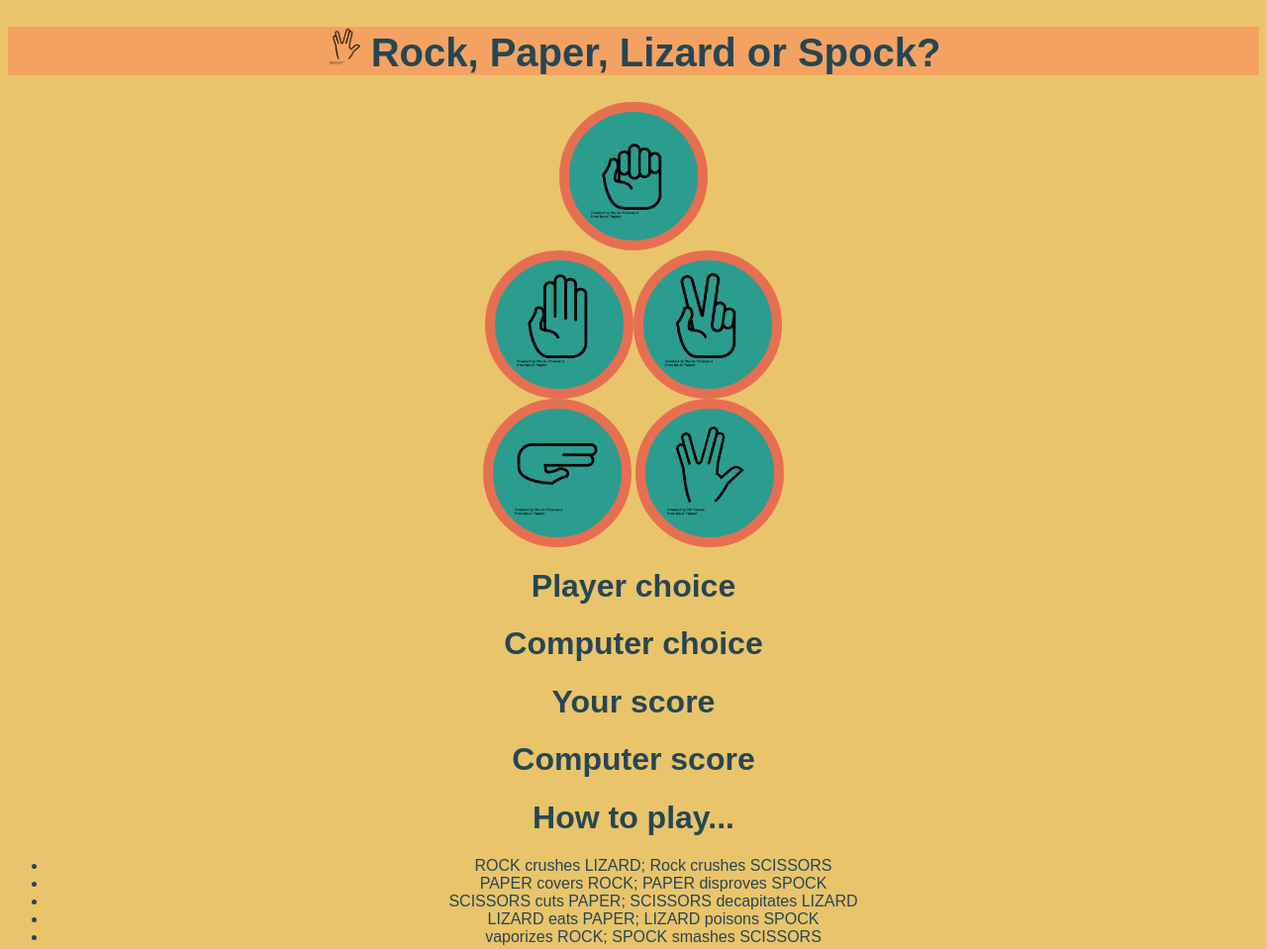
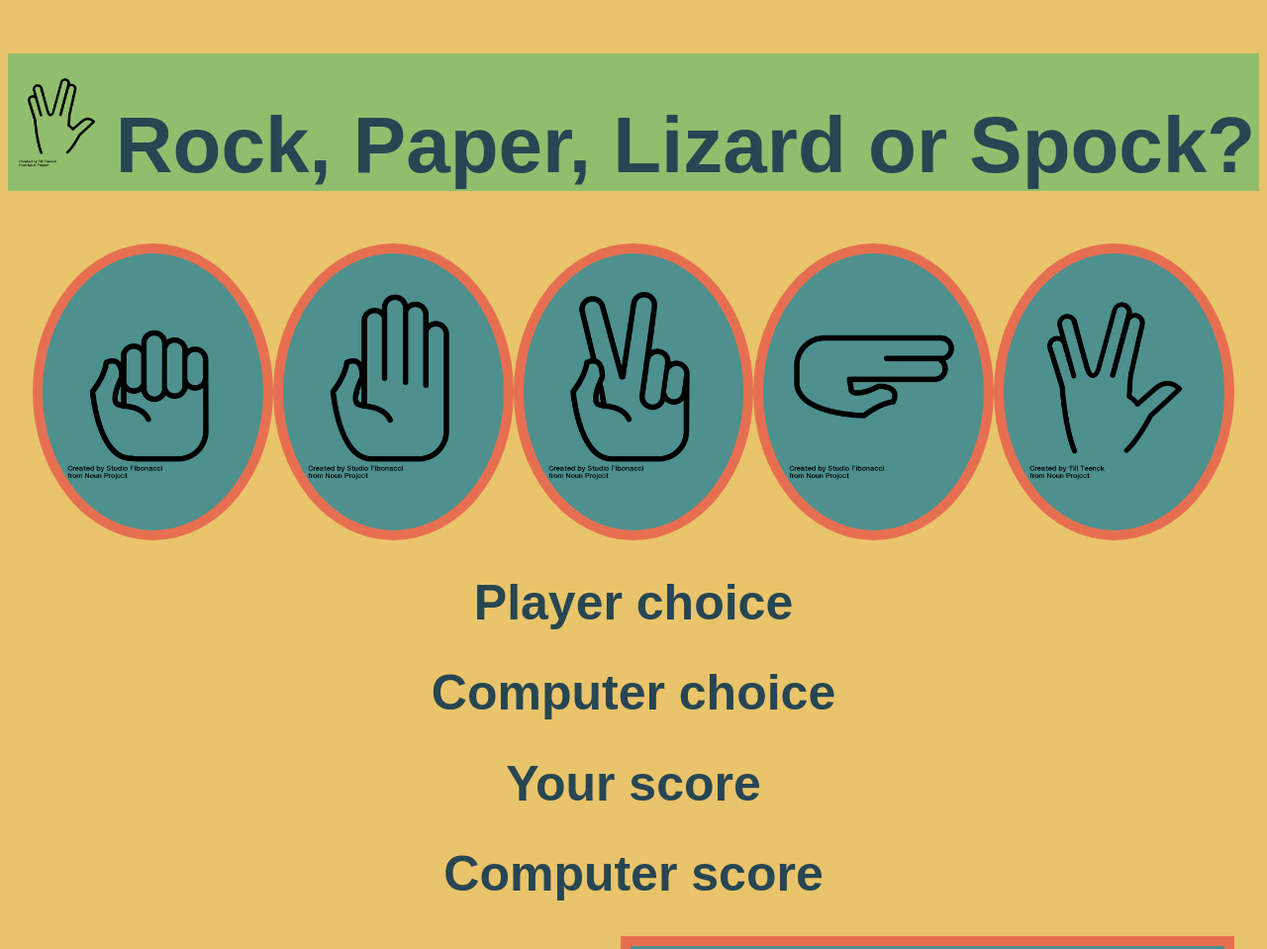
Before and after one commit to nomeski80/big-bang-game, a plain HTML site: page index.html in a window 1280 px wide. Shown: the top 959 px of the page at 99% size. Drawn offline with Linux system fonts and the light colour scheme.

Commit message:
changed the colour pallet and used display flex to rearrange the content

```diff
--- a/assets/css/style.css
+++ b/assets/css/style.css
@@ -1,10 +1,20 @@
 /* --------- Global style */
+
+@import url('https://fonts.googleapis.com/css2?family=Krona+One&display=swap')
+
+.krona-one-regular {
+    font-family: "Krona One", sans-serif;
+    font-weight: 400;
+    font-style: normal;
+  }
+
 
 body {
     background-color: #E9C46A;
-    font-family: "Raleway", sans-serif;
+    font-family: "Krona", sans-serif;
     color: #264653;
     text-align: center;
+    align-items: center;
 
 }
 
@@ -12,61 +22,97 @@ body {
 
 .heading {
     text-align: center;
-    font-size: 2.5rem;
-    background-color: #F4A261;
+    font-size: 5rem;
+    background-color: #90BE6D;
 }
 
 .logo {
-    height: 40px;
+    height: 100px;
+    width: 100px;
     padding-right: 5px;
+    padding-top: 20px;
 }
 
 
-/* ----game area buttons
-.containing {
-    justify-content: space-evenly
+/* ----game area buttons */
+
+.play-area{
+    display: flex;
+
+justify-content: space-between;
+padding-left: 25px;
+padding-right: 25px;
+}
+#buttons {
+
+  align-items: center;
     height: 900px;
     width: 900px;
-    background-color: aqua;
+    background-color: #43AA8B;
+
+
 }
-*/
+
 button {
-    height: 150px;
-    width: 150px;
+
+    height: 300px;
+    width: 300px;
     border-radius: solid;
     border-radius: 50%;
-    background-color:#2A9D8F;
+    background-color:#4D908E;
     border: 10px solid #E76F51;
+    padding: 25px 25px,25px, 25px;
 
 }
 
 .rock-image {
-    height: 100px;
-    width: 100px;
+    height: 200px;
+    width: 200px;
 }
 
 .paper-image
 {
-    height: 100px;
-    width: 100px;
+    height: 200px;
+    width: 200px;
 }
 .scissors-image {
-    height: 100px;
-    width: 100px;
+    height: 200px;
+    width: 200px;
 }
 
 .lizard-image {
-    height: 100px;
-    width: 100px;
+    height: 200px;
+    width: 200px;
 }
 
 .spock-image {
-    height: 100px;
-    width: 100px;
+    height: 200px;
+    width: 200px;
 }
 
+h1 {
+    font-size: 50px;
+}
+
+.game-rules {
+    display: flex;
+    justify-content: space-evenly;
+    padding-left: 25px;
+padding-right: 25px;
 
 
+}
 .rules-image {
-    background-color: #2A9D8F;
+    background-color: #4D908E;
+    border: 10px solid #E76F51;
+
 }
+ul {
+    font-size: 50px;
+    font-family: krona;
+    list-style: none;
+    background-color: #4D908E;
+    border: 10px solid #E76F51;
+
+
+}
--- a/index.html
+++ b/index.html
@@ -5,9 +5,9 @@
     <meta charset="UTF-8">
     <meta name="viewport" content="width=device-width, initial-scale=1.0">
     <!--Google fonts links-->
-    <link rel="preconnect" href="https://fonts.googleapis.com">
-    <link rel="preconnect" href="https://fonts.gstatic.com" crossorigin>
-    <link href="https://fonts.googleapis.com/css2?family=Krona+One&display=swap" rel="stylesheet">
+
+
+
     <link rel="stylesheet" href="assets/css/style.css">
     <title>Big Bang Game</title>
 </head>
@@ -19,19 +19,17 @@
 
     <!--game buttons area-->
 
+    <div class = "play-area">
 
 
-        <div class="rock-choice">
             <button class="rock-button"><img class="rock-image"
                     src="assets/images/noun-rock-88661.png" alt="rock icon"></button>
-        </div>
-        <div class="paper-scissors-choice">
+
             <button class="paper-button"><img class="paper-image"
                     src="assets/images/noun-paper-88662.png" alt="paper icon""</button>
     <button class="scissors-button"><img class="scissors-image" src="assets/images/noun-scissors-88666.png"
                     alt="scissors icon"></button>
-        </div>
-        <div class="lizard-spock-choice">
+
             <button class="lizard-button"><img class="lizard-image"
                     src="assets/images/noun-lizard-88663.png" alt="lizard icon"></button>
                     <button class="spock-button"><img class ="spock-image"
@@ -47,7 +45,7 @@
             <h1>Computer choice</h1>
 
         </div>
-
+    </div>
         <!--Score-->
         <div>
 
@@ -67,8 +65,8 @@
 <!--rules-->
 <div class="game-rules">
     <h1>How to play...</h1>
-    <ul>
-        <li>ROCK crushes LIZARD; Rock crushes SCISSORS </li>
+    <ul class = "rules" id="rules">
+        <li">ROCK crushes LIZARD; Rock crushes SCISSORS </li>
         <li>PAPER covers ROCK; PAPER disproves SPOCK</li>
         <li>SCISSORS cuts PAPER; SCISSORS decapitates LIZARD</li>
         <li>LIZARD eats PAPER; LIZARD poisons SPOCK</li>
```
